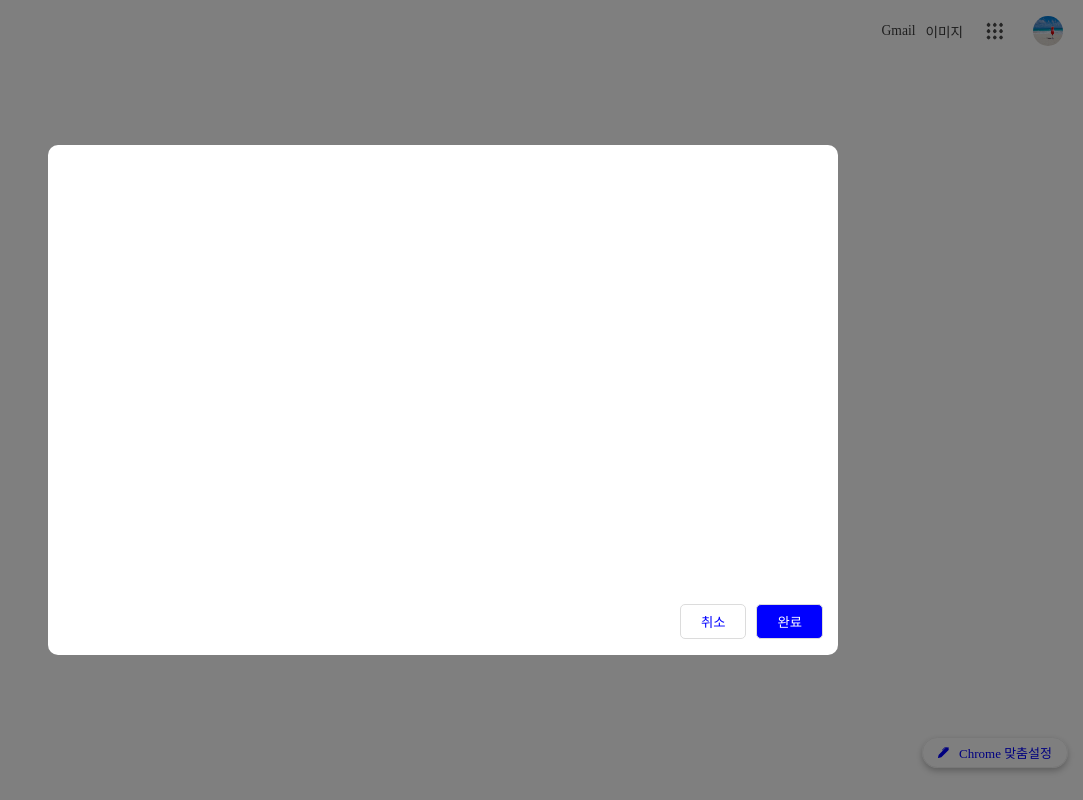
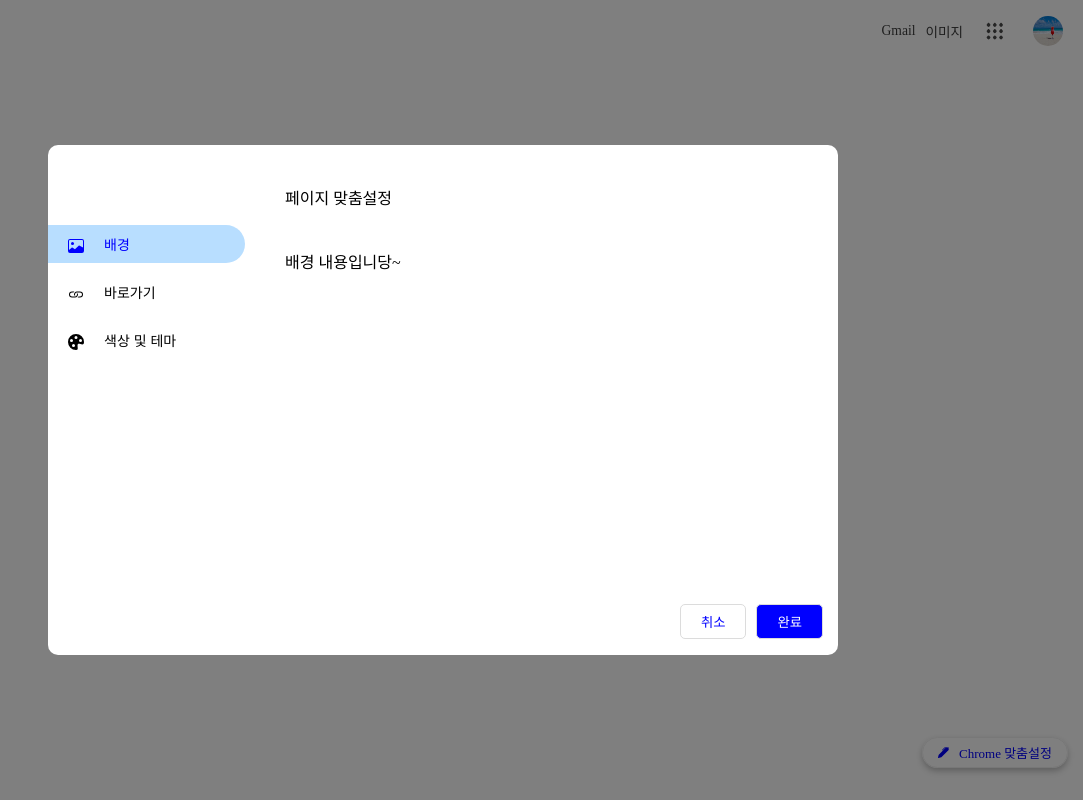
Before and after one commit to chan-00/google-clone, a React (Create React App) app: page / in a window 1280 px wide. Both pictures are taken after a click on the element "Chrome 맞춤설정". Shown: the whole page, without its empty margins (197-1280 px from the left). Built offline with nearby package versions, Linux system fonts and the light colour scheme.

Commit message:
Chrome 맞춤설정 모달 창 디자인 추가

```diff
--- a/src/Component/PageSetting.jsx
+++ b/src/Component/PageSetting.jsx
@@ -1,5 +1,9 @@
 //import styled component
 import styled from "styled-components";
+//import react bootstrap icon
+import { Image, PaletteFill, Link } from "react-bootstrap-icons";
+//import react hooks
+import { useState } from "react";
 
 
 //Chrome 맞춤 설정 버튼 클릭 시 나타나는 모달 창에 대한 전체 컨테이너 css
@@ -34,6 +38,62 @@ const PageSettingContainer = styled.div`
 const MainContentsAllContainer = styled.div`
     width: 100%;
     height: 87%;
+
+    display: grid;
+    grid-template-columns: 30% 1fr;
+`;
+
+//메인 컨텐츠의 버튼 영역을 감싸는 컨테이너 css
+const MainContentsButtonContainer = styled.div`
+    padding-top: 80px;
+
+    > button {
+        display: block;
+    }
+`;
+
+//메인 컨텐츠의 버튼 중 클릭되지 않은 버튼에 대한 css
+const MainContentsButton = styled.button`
+    width: 83%;
+    border-radius: 0 60px 60px 0;
+    text-align: left;
+
+    font-size: 14px;
+    font-weight: 300;
+    cursor: pointer;
+
+    margin-bottom: 10px;
+    padding: 9px 0;
+
+    background-color: white;
+
+    border: none;
+
+    > svg {
+        padding-left: 20px;
+        padding-right: 20px;
+        font-size: 16px;
+        vertical-align: bottom;
+    }
+
+    :hover {
+        background-color: rgb(220, 220, 220);
+    }
+`;
+
+//메인 컨텐츠의 버튼 중 클릭된 버튼에 대한 css
+const MainContentsClickedButton = styled(MainContentsButton)`
+    background-color: rgb(184, 222, 255);
+    color: blue;
+
+    : hover {
+        background-color: rgb(184, 222, 255);
+    }
+`;
+
+//메인 컨텐츠의 헤더 영역을 감싸는 컨테이너 css
+const MainContentsHeaderContainer = styled.p`
+    margin: 40px 0;
 `;
 
 //버튼 영역을 감싸는 컨테이너 css
@@ -74,20 +134,53 @@ const CompleteInputButton = styled.button`
 
 function PageSetting({ display, setDisplay }) {
 
+    //현재 어떤 버튼을 클릭했는지에 대한 값이 담겨져 있는 useState 변수
+    //1 : 배경, 2 : 바로가기, 3 : 색상 및 테마
+    const [ clickButton, setClickButton ] = useState(1);
+
     //버튼 클릭 시 해당 모달 창이 사라지게 하기 위한 이벤트 함수
     const handleClickButton = (e) => {
         e.stopPropagation();
         setDisplay("none");
     }
 
-    console.log(display);
+    //배경 버튼 클릭 시 호출되는 이벤트 함수
+    const handleClick1 = () => {
+        setClickButton(1);
+    }
+    //바로가기 버튼 클릭 시 호출되는 이벤트 함수
+    const handleClick2 = () => {
+        setClickButton(2);
+    }
+    //색상 및 테마 버튼 클릭 시 호출되는 이벤트 함수
+    const handleClick3 = () => {
+        setClickButton(3);
+    }
 
     return (
         <PageSettingAllContainer display={display}>
             <PageSettingContainer>
                 <MainContentsAllContainer>
+                    <MainContentsButtonContainer>
+                        {clickButton === 1 ?
+                        <MainContentsClickedButton onClick={handleClick1}><Image />배경</MainContentsClickedButton> :
+                        <MainContentsButton onClick={handleClick1}><Image />배경</MainContentsButton>}
 
+                        {clickButton === 2 ?
+                        <MainContentsClickedButton onClick={handleClick2}><Link />바로가기</MainContentsClickedButton> :
+                        <MainContentsButton onClick={handleClick2}><Link />바로가기</MainContentsButton>}
+
+                        {clickButton === 3 ?
+                        <MainContentsClickedButton onClick={handleClick3}><PaletteFill />색상 및 테마</MainContentsClickedButton> :
+                        <MainContentsButton onClick={handleClick3}><PaletteFill />색상 및 테마</MainContentsButton>}
+                    </MainContentsButtonContainer>
+
+                    <div>
+                        <MainContentsHeaderContainer>페이지 맞춤설정</MainContentsHeaderContainer>
+                        {clickButton === 1 ? <p>배경 내용입니당~</p> : clickButton === 2 ? <p>바로가기 내용입니당~</p> : <p>색상 및 테마 내용입니당~</p>}
+                    </div>
                 </MainContentsAllContainer>
+
                 <ButtonContainer>
                     <CompleteInputButton onClick={handleClickButton}>완료</CompleteInputButton>
                     <CancelButton onClick={handleClickButton}>취소</CancelButton>
```
